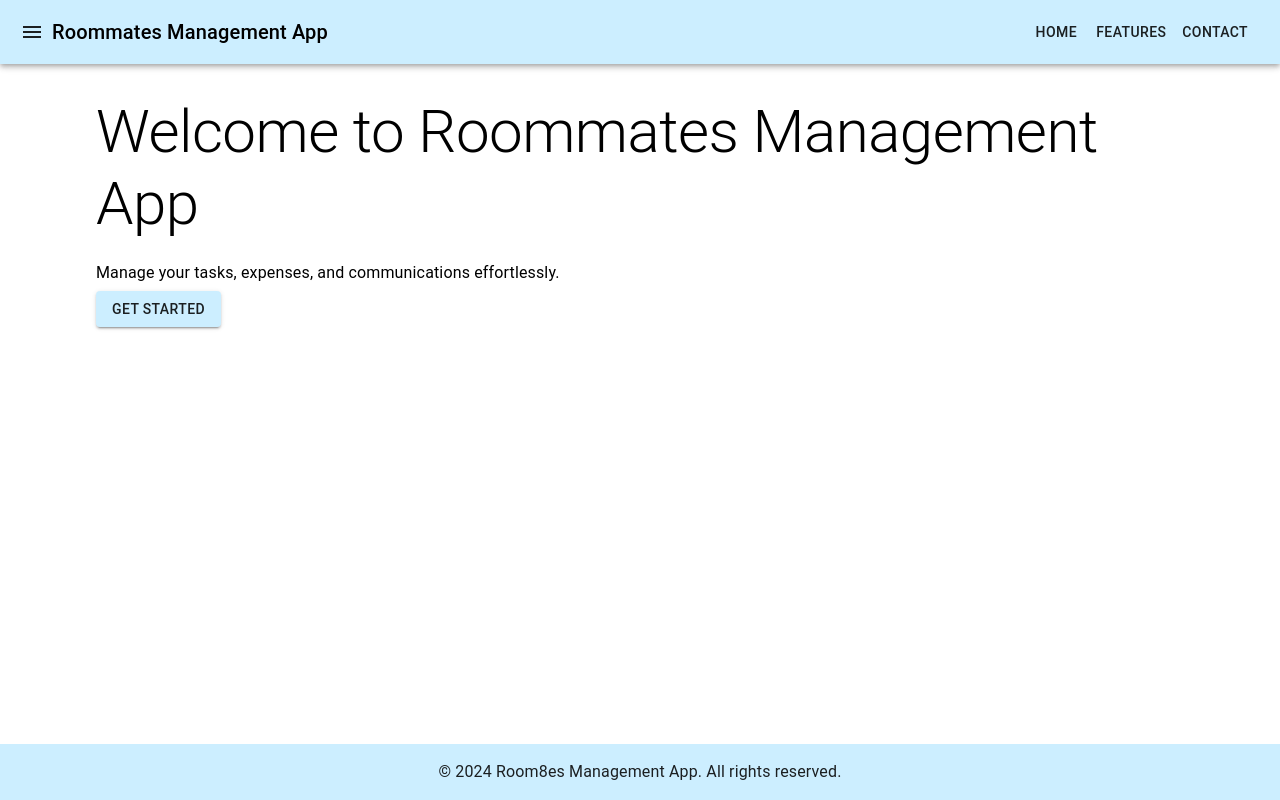
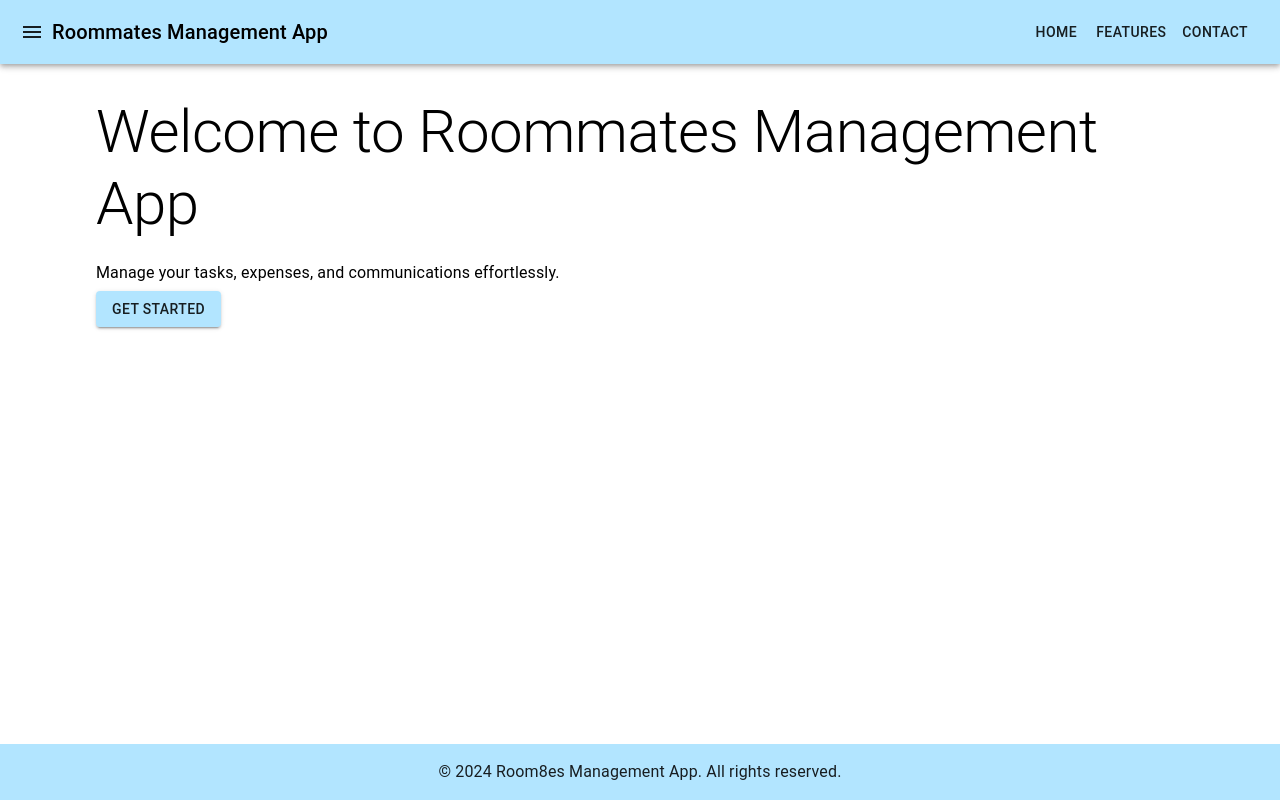
Before and after one commit to Raspupin/roommatesApp, a React (Create React App) app: page / in a window 1280 px wide. Built offline with nearby package versions, Linux system fonts and the light colour scheme.

Commit message:
V1.11 finished initial template after theme change

```diff
--- a/public/index.html
+++ b/public/index.html
@@ -24,7 +24,7 @@
       work correctly both with client-side routing and a non-root public URL.
       Learn how to configure a non-root public URL by running `npm run build`.
     -->
-    <title>React App</title>
+    <title>Room8es App</title>
   </head>
   <body>
     <noscript>You need to enable JavaScript to run this app.</noscript>
--- a/src/theme.js
+++ b/src/theme.js
@@ -3,7 +3,7 @@ import { createTheme } from '@mui/material/styles';
 const theme = createTheme({
     palette: {
       primary: {
-        main: 'rgba(0, 169, 255, 0.2)', // Replace with your primary color
+        main: 'rgba(0, 169, 255, 0.3)', // Replace with your primary color
       },
       secondary: {
         main: '#EEFCFF', // Replace with your secondary color
```
